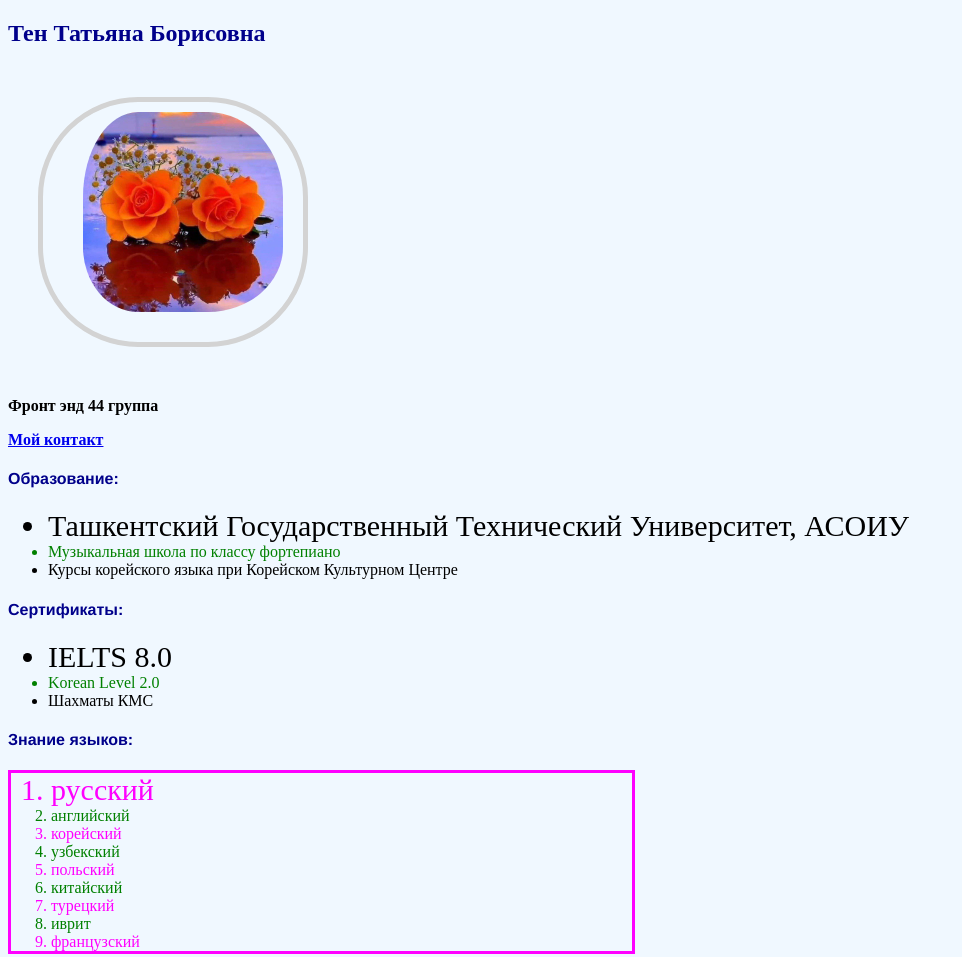
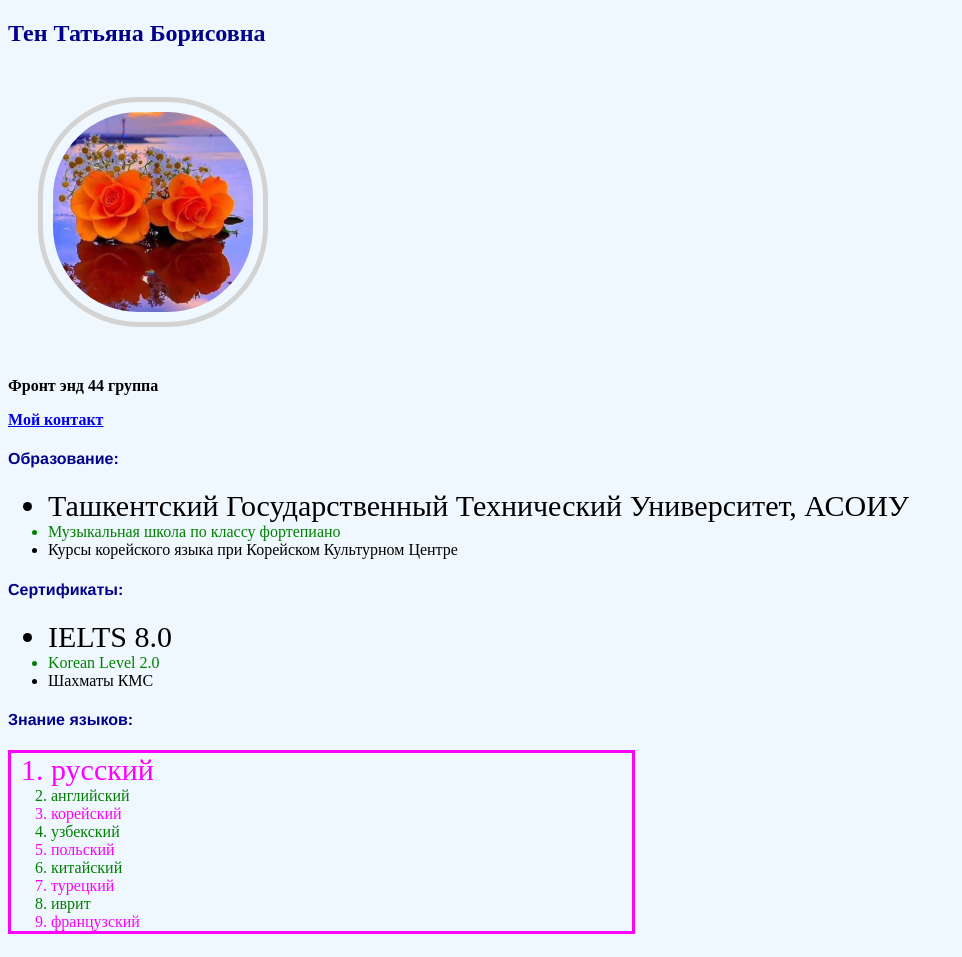
Before and after one commit to ttbttbtt/ttb, a plain HTML site: page index.html in a window 1280 px wide. Shown: the top 957 px of the page, without its empty margins (0-962 px from the left). Drawn offline with Linux system fonts and the light colour scheme.

Commit message:
Update style padding.css

```diff
--- a/style.css
+++ b/style.css
@@ -45,8 +45,8 @@ ol {
 #legend {
     width:200px;
     border:5px solid lightgray;
-   /* padding: 10px;*//*padding: 10px 20px 30px 40px;*/
-    padding: 10px 20px 30px 40px;
+    padding: 10px;/*padding: 10px 20px 30px 40px;*/
+    /*padding: 10px 20px 30px 40px;*/
     margin: 30px;
     /*box-sizing: border-box;*/
     /*box-sizing: content-box;*/
```
